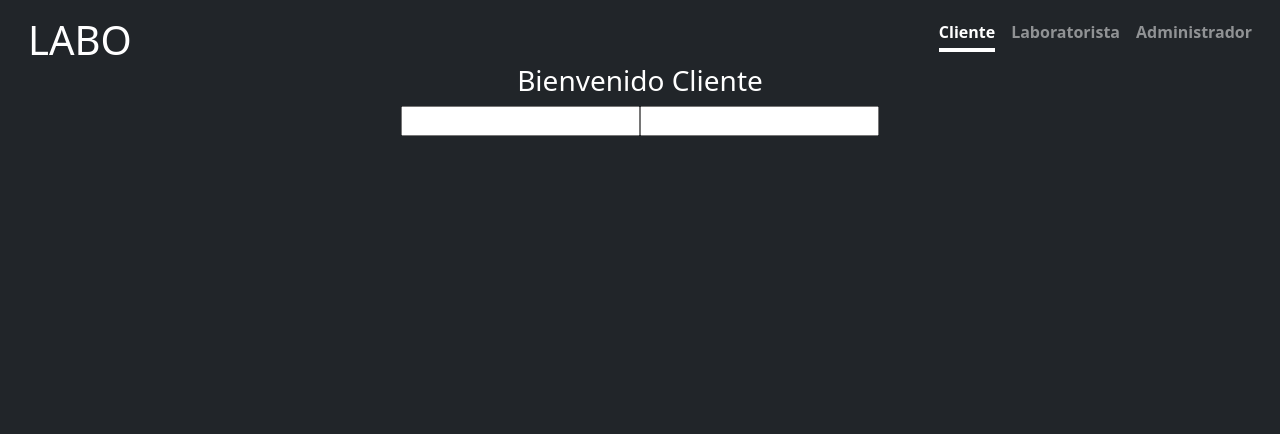
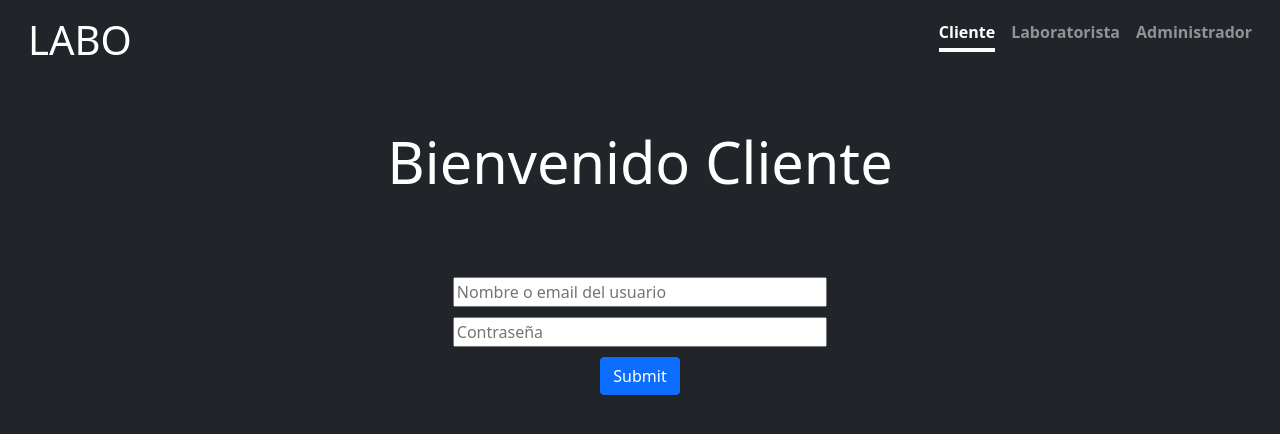
Before and after one commit to AbrahamMoralesHueto/Labo, an Angular app: page /login-cliente in a window 1280 px wide. Shown: the top 434 px of the page. Built offline with nearby package versions, Linux system fonts and the light colour scheme.

Commit message:
Automatic page redirection on dashboard and login

```diff
--- a/src/app/app-routing.module.ts
+++ b/src/app/app-routing.module.ts
@@ -5,6 +5,9 @@ import { DashboardComponent } from './components/dashboard/dashboard.component';
 import { LoginClienteComponent } from './components/login-cliente/login-cliente.component';
 
 const routes: Routes = [
+  {
+    path:'', redirectTo: '/login-cliente', pathMatch: 'full'
+  },
   {
     path: 'dashboard', component: DashboardComponent
   },
--- a/src/app/app.component.ts
+++ b/src/app/app.component.ts
@@ -1,4 +1,5 @@
 import { Component } from '@angular/core';
+import { Router } from '@angular/router';
 
 @Component({
   selector: 'app-root',
@@ -7,4 +8,18 @@ import { Component } from '@angular/core';
 })
 export class AppComponent {
   title = 'Labo';
+  public session: number = 1;
+
+  constructor(private router: Router){};
+
+  public cerrarSesion(): void{
+    localStorage.removeItem('data');
+    console.log(localStorage.getItem('data'));
+
+    if(localStorage.getItem('data') === null){
+      this.session = 0;
+    }else{
+      this.router.navigate(['login-cliente']);
+    };
+  }
 }
--- a/src/app/components/dashboard/dashboard.component.html
+++ b/src/app/components/dashboard/dashboard.component.html
@@ -7,7 +7,7 @@
             <div class="px-5 mt-50">
                 <h1 class="p-title">¿Quienes somos?</h1>
                 <p class="lead p-content">Labo es un proyecto de gestion de laboratorio, pensado para ayudar en la gestion de analisis para facilitar el trabajo de los clientes, administradores y laboratorista</p>
-                <p class="lead"><a href="#" class="btn btn-lg btn-secondary fw-bold border-white bg-white">Ingresar</a></p>
+                <p class="lead"><a (click)='login()' class="btn btn-lg btn-secondary fw-bold border-white bg-white">Ingresar</a></p>
             </div>
 
             <div class="footer-end">
--- a/src/app/components/dashboard/dashboard.component.ts
+++ b/src/app/components/dashboard/dashboard.component.ts
@@ -1,4 +1,5 @@
-import { Component, OnInit } from '@angular/core';
+import { Component, OnInit, Input } from '@angular/core';
+import { Router } from '@angular/router';
 
 @Component({
   selector: 'app-dashboard',
@@ -7,9 +8,13 @@ import { Component, OnInit } from '@angular/core';
 })
 export class DashboardComponent implements OnInit {
 
-  constructor() { }
+  constructor(private router: Router) { }
 
   ngOnInit(): void {
   }
 
+  public login(){
+    this.router.navigate(['login-cliente']);
+  }
+
 }
--- a/src/app/components/login-cliente/login-cliente.component.css
+++ b/src/app/components/login-cliente/login-cliente.component.css
@@ -1,4 +1,23 @@
 body {
     height: 100vh;
     width: auto;
-  }
+}
+
+.input-inline{
+  display: block;
+  margin: 10px auto;
+  width: calc(13em + 13vw);
+  height: 30px;
+}
+
+.mgTitle{
+  margin-top: 5%;
+}
+
+.title{
+  font-size: calc(2em + 2vw);
+}
+
+.mgInput{
+  margin: 5%;
+}
--- a/src/app/components/login-cliente/login-cliente.component.html
+++ b/src/app/components/login-cliente/login-cliente.component.html
@@ -4,14 +4,15 @@
 
             <app-nav></app-nav>
 
-            <div>
-                <h3>Bienvenido Cliente</h3>
+            <div class="mgTitle">
+                <h3 class="title">Bienvenido Cliente</h3>
             </div>
 
-            <div class="flex-column">
+            <div class="center mgInput">
                 <form action="">
-                    <input type="text" id="user">
-                    <input type="password" id="password">
+                    <input type="text" id="user" placeholder="Nombre o email del usuario" class="input-inline input">
+                    <input type="password" id="password" placeholder="Contraseña" class="input-inline input">
+                    <input type="submit" name="Login" id="userLogin" class="btn btn-primary">
                 </form>
             </div>
 
--- a/src/app/components/login-cliente/login-cliente.component.ts
+++ b/src/app/components/login-cliente/login-cliente.component.ts
@@ -1,4 +1,5 @@
 import { Component, OnInit } from '@angular/core';
+import { Router } from '@angular/router';
 
 @Component({
   selector: 'app-login-cliente',
@@ -7,9 +8,22 @@ import { Component, OnInit } from '@angular/core';
 })
 export class LoginClienteComponent implements OnInit {
 
-  constructor() { }
+  public data: any = [];
+
+  constructor(private router: Router) { }
 
   ngOnInit(): void {
+    let data = JSON.parse(localStorage.getItem('data'));
+    console.log(data);
+
+    if (data !== null){
+      if(data.status == "true"){
+      this.router.navigate(['dashboard']);
+      }
+    }else{
+      console.log('Sesión no iniciada...');
+      this.router.navigate(['login-cliente']);
+    }
   }
 
 }
```
